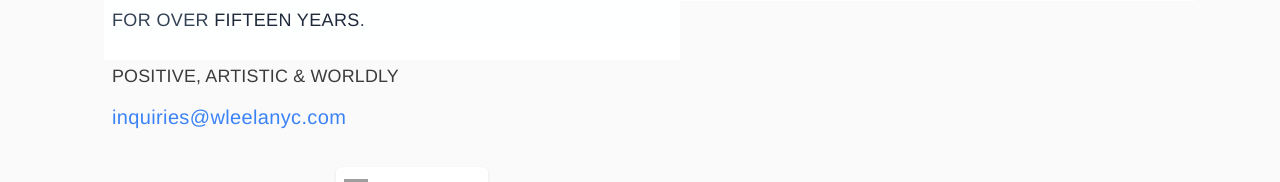
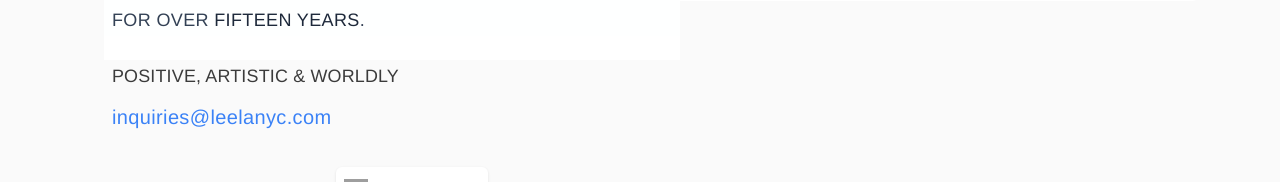
Before and after one commit to Naser2/leela, a Next.js app: page /about in a window 1280 px wide. Shown: the part 1750-1932 px from the top of the page. Built offline with nearby package versions, Linux system fonts and the light colour scheme; grey boxes are pictures that could not be loaded.

Commit message:
email fix

```diff
--- a/src/pages/about.jsx
+++ b/src/pages/about.jsx
@@ -118,7 +118,7 @@ export default function AboutPage() {
                         href="mailto:info@wht-wrks.com className="
                         className="text-lg lowercase  text-blue-500 md:text-xl"
                       >
-                        inquiries@wleelanyc.com
+                        inquiries@leelanyc.com
                       </Link>
                     </p>
                   </div>
```
